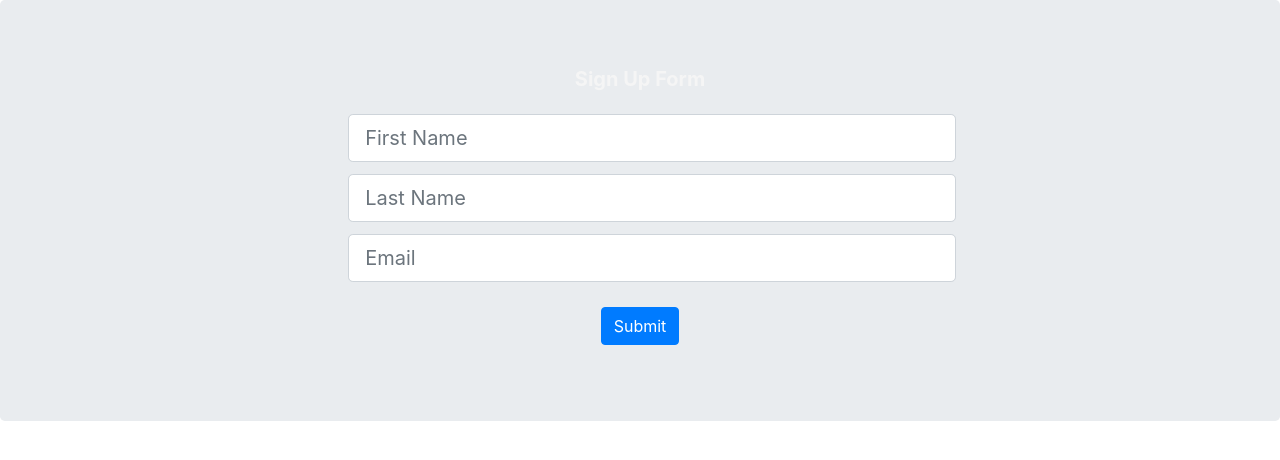
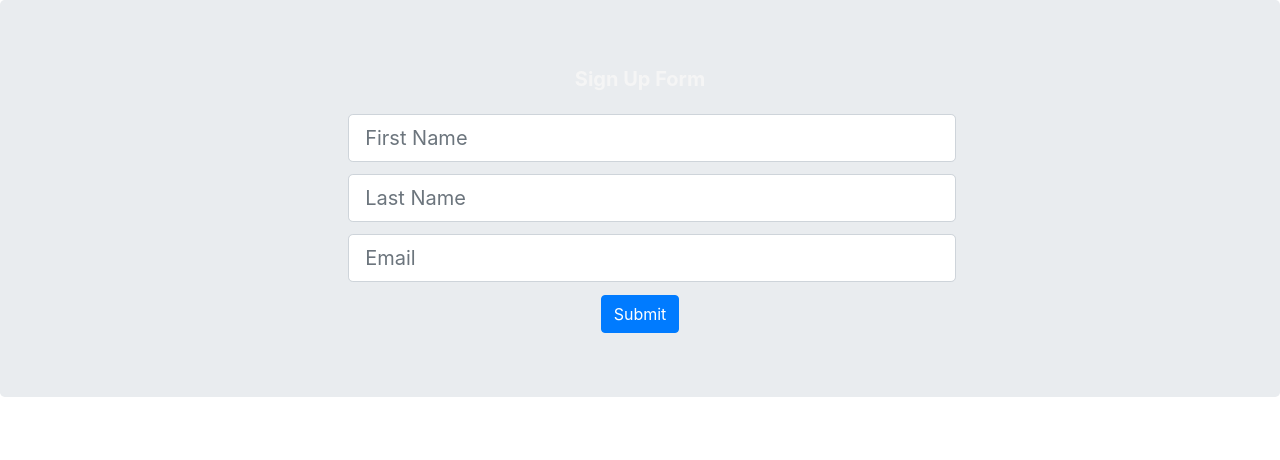
Before and after one commit to PrestonElliott/React-Hooks, a React (Create React App) app in the folder react-hooks/: page / in a window 1280 px wide. Shown: the top 460 px of the page. Built offline with nearby package versions, Linux system fonts and the light colour scheme.

Commit message:
new form

```diff
--- a/react-hooks/src/Components/Forms/calendarForm.jsx
+++ b/react-hooks/src/Components/Forms/calendarForm.jsx
@@ -47,10 +47,7 @@ export default function CalendarForm() {
     return (
         <>
         <Jumbotron id="calendar-form">
-            <Form
-                className="sign-up-form"
-                onSubmit={handleSubmit}
-            >
+            <Form className="sign-up-form" onSubmit={handleSubmit}>
 
                 <Form.Label className="form-header">
                     Sign Up Form
@@ -80,11 +77,7 @@ export default function CalendarForm() {
                     {...email}
                 />
 
-                <Button
-                    className="submit-button"
-                    variant="primary"
-                    type="submit"
-                >
+                <Button variant="primary" type="submit">
                     Submit
                 </Button>
             </Form>
@@ -92,3 +85,5 @@ export default function CalendarForm() {
         </>
     )
 }
+
+// ON SUBMIT - DISPLAY A MODAL WITH Thank you {name}! Your sign up was successful!
```
